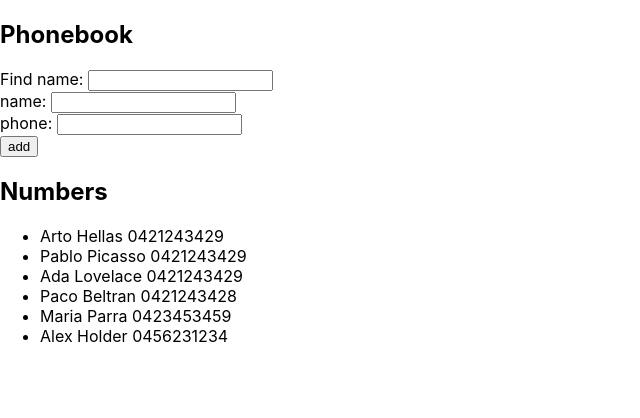
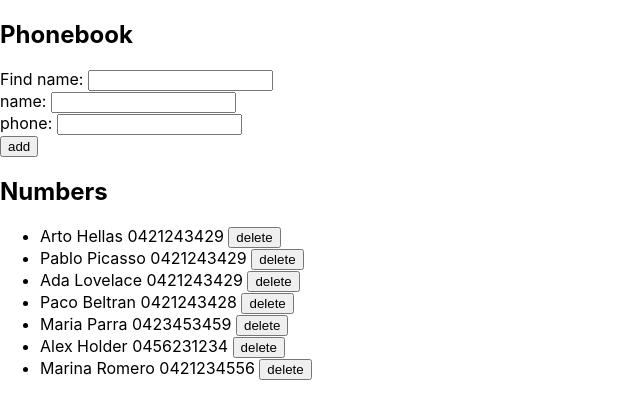
Before and after one commit to AndresBo/phonebook-app, a React (Create React App) app: page / in a window 1280 px wide. Shown: the top 418 px of the page, without its empty margins (0-640 px from the left). Built offline with nearby package versions, Linux system fonts and the light colour scheme; data requests are answered from the project's data file.

Commit message:
build: created delete button for Person component

```diff
--- a/db.json
+++ b/db.json
@@ -29,6 +29,11 @@
       "id": "2d5Kbk0YL7EEqf3cLsk1Y",
       "name": "Alex Holder",
       "number": "0456231234"
+    },
+    {
+      "id": "xJwO4VXDf6y0atIPErXU_",
+      "name": "Marina Romero",
+      "number": "0421234556"
     }
   ]
 }
--- a/src/components/Persons.js
+++ b/src/components/Persons.js
@@ -8,7 +8,8 @@ const Persons = ({persons, filterName}) => {
     } else {
       return (
         <ul>
-          {filteredPersons.map(person => <li key={person.id}>{person.name} {person.number}</li>)}
+          {filteredPersons.map(person =>
+            <li key={person.id}>{person.name} {person.number} <button>delete</button></li>)}
         </ul>
       )
     }
```
